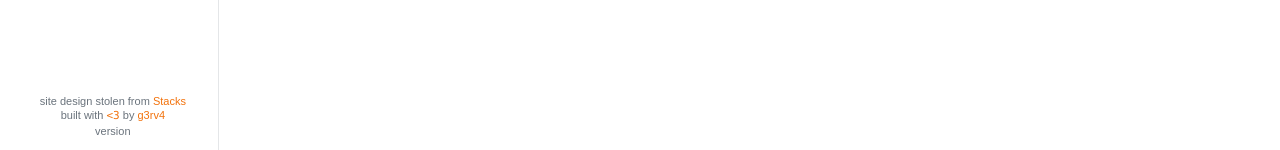
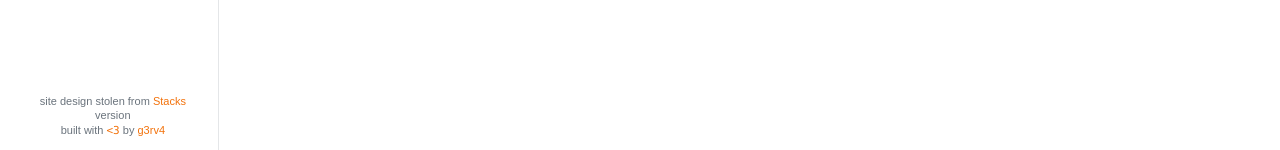
Before and after one commit to g3rv4/onchro.me, a Jekyll site: the page built from index.html, in a window 1280 px wide. Shown: the part 750-900 px from the top of the page. Built offline with Jekyll 4.4.1, drawn with Linux system fonts in a browser that asks for light colours.

Commit message:
Reorder footer

```diff
--- a/_includes/navigation.html
+++ b/_includes/navigation.html
@@ -29,8 +29,8 @@
         </div>
         <div class="fc-black-500 fs-fine ta-center">
             site design stolen from <a href="https://stackoverflow.design" target="_blank">Stacks</a><br />
-            built with <span class="ff-mono fc-orange-500">&lt;3</span> by <a href="https://g3rv4.com" target="_blank">g3rv4</a><br />
-            version <a href="https://github.com/g3rv4/onchro.me/commits/master" target="_blank">{{site.data.version}}</a>
+            version <a href="https://github.com/g3rv4/onchro.me/commits/master" target="_blank">{{site.data.version}}</a><br />
+            built with <span class="ff-mono fc-orange-500">&lt;3</span> by <a href="https://g3rv4.com" target="_blank">g3rv4</a>
         </div>
     </div>
 </div>
```
